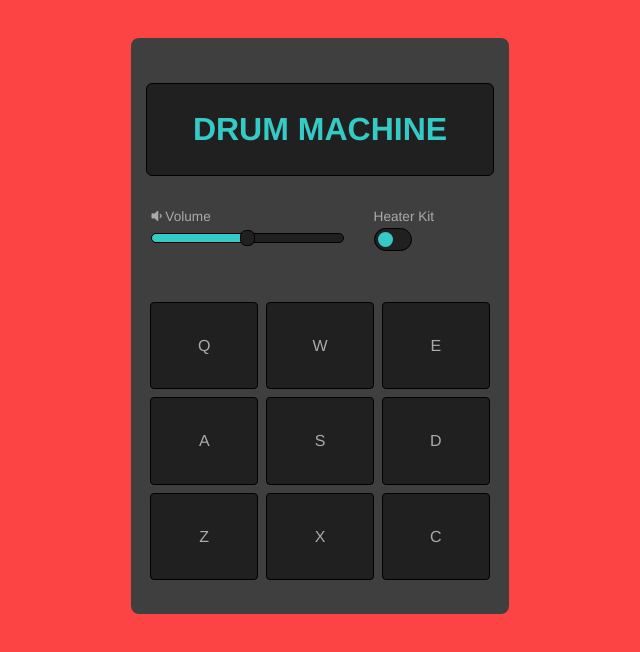
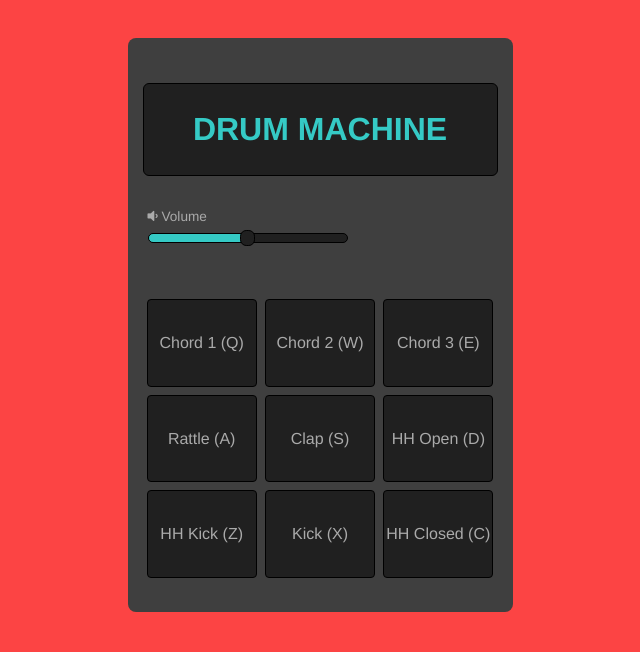
Before and after one commit to DinhTran77/drum-machine, a React (Create React App) app: page / in a window 1280 px wide. Shown: the top 652 px of the page, without its empty margins (320-960 px from the left). Built offline with nearby package versions, Linux system fonts and the light colour scheme.

Commit message:
Documentation

```diff
--- a/src/components/App.js
+++ b/src/components/App.js
@@ -1,103 +1,65 @@
-import React, { Component } from 'react';
-import DrumPad from './DrumPad';
-import './App.css';
+import React, { Component } from "react";
+import DrumPad from "./DrumPad";
+import "./App.css";
 
-const bankOne = [{
+const bankOne = [
+  {
     keyCode: 81,
-  keyTrigger: 'Q',
-  id: 'Heater-1',
-  url: 'https://s3.amazonaws.com/freecodecamp/drums/Heater-1.mp3'
-}, {
+    keyTrigger: "Chord 1 (Q)",
+    id: "Chord 1",
+    url: "https://s3.amazonaws.com/freecodecamp/drums/Chord_1.mp3"
+  },
+  {
     keyCode: 87,
-  keyTrigger: 'W',
-  id: 'Heater-2',
-  url: 'https://s3.amazonaws.com/freecodecamp/drums/Heater-2.mp3'
-}, {
+    keyTrigger: "Chord 2 (W)",
+    id: "Chord 2",
+    url: "https://s3.amazonaws.com/freecodecamp/drums/Chord_2.mp3"
+  },
+  {
     keyCode: 69,
-  keyTrigger: 'E',
-  id: 'Heater-3',
-  url: 'https://s3.amazonaws.com/freecodecamp/drums/Heater-3.mp3'
-}, {
+    keyTrigger: "Chord 3 (E)",
+    id: "Chord 3",
+    url: "https://s3.amazonaws.com/freecodecamp/drums/Chord_3.mp3"
+  },
+  {
     keyCode: 65,
-  keyTrigger: 'A',
-  id: 'Heater-4',
-  url: 'https://s3.amazonaws.com/freecodecamp/drums/Heater-4_1.mp3'
-}, {
+    keyTrigger: "Rattle (A)",
+    id: "Rattle",
+    url: "https://s3.amazonaws.com/freecodecamp/drums/Give_us_a_light.mp3"
+  },
+  {
     keyCode: 83,
-  keyTrigger: 'S',
-  id: 'Clap',
-  url: 'https://s3.amazonaws.com/freecodecamp/drums/Heater-6.mp3'
-}, {
+    keyTrigger: "Clap (S)",
+    id: "Clap",
+    url: "https://s3.amazonaws.com/freecodecamp/drums/Heater-6.mp3"
+  },
+  {
     keyCode: 68,
-  keyTrigger: 'D',
-  id: 'Open-HH',
-  url: 'https://s3.amazonaws.com/freecodecamp/drums/Dsc_Oh.mp3'
-}, {
+    keyTrigger: "HH Open (D)",
+    id: "Open-HH",
+    url: "https://s3.amazonaws.com/freecodecamp/drums/Dsc_Oh.mp3"
+  },
+  {
     keyCode: 90,
-  keyTrigger: 'Z',
+    keyTrigger: "HH Kick (Z)",
     id: "Kick-n'-Hat",
-  url: 'https://s3.amazonaws.com/freecodecamp/drums/Kick_n_Hat.mp3'
-}, {
+    url: "https://s3.amazonaws.com/freecodecamp/drums/Kick_n_Hat.mp3"
+  },
+  {
     keyCode: 88,
-  keyTrigger: 'X',
-  id: 'Kick',
-  url: 'https://s3.amazonaws.com/freecodecamp/drums/RP4_KICK_1.mp3'
-}, {
+    keyTrigger: "Kick (X)",
+    id: "Kick",
+    url: "https://s3.amazonaws.com/freecodecamp/drums/RP4_KICK_1.mp3"
+  },
+  {
     keyCode: 67,
-  keyTrigger: 'C',
-  id: 'Closed-HH',
-  url: 'https://s3.amazonaws.com/freecodecamp/drums/Cev_H2.mp3'
-},
+    keyTrigger: "HH Closed (C)",
+    id: "Closed-HH",
+    url: "https://s3.amazonaws.com/freecodecamp/drums/Cev_H2.mp3"
+  }
 ];
 
-const bankTwo = [{
-  keyCode: 81,
-  keyTrigger: 'Q',
-  id: 'Chord-1',
-  url: 'https://s3.amazonaws.com/freecodecamp/drums/Chord_1.mp3'
-}, {
-  keyCode: 87,
-  keyTrigger: 'W',
-  id: 'Chord-2',
-  url: 'https://s3.amazonaws.com/freecodecamp/drums/Chord_2.mp3'
-}, {
-  keyCode: 69,
-  keyTrigger: 'E',
-  id: 'Chord-3',
-  url: 'https://s3.amazonaws.com/freecodecamp/drums/Chord_3.mp3'
-}, {
-  keyCode: 65,
-  keyTrigger: 'A',
-  id: 'Shaker',
-  url: 'https://s3.amazonaws.com/freecodecamp/drums/Give_us_a_light.mp3'
-}, {
-  keyCode: 83,
-  keyTrigger: 'S',
-  id: 'Open-HH',
-  url: 'https://s3.amazonaws.com/freecodecamp/drums/Dry_Ohh.mp3'
-}, {
-  keyCode: 68,
-  keyTrigger: 'D',
-  id: 'Closed-HH',
-  url: 'https://s3.amazonaws.com/freecodecamp/drums/Bld_H1.mp3'
-}, {
-  keyCode: 90,
-  keyTrigger: 'Z',
-  id: 'Punchy-Kick',
-  url: 'https://s3.amazonaws.com/freecodecamp/drums/punchy_kick_1.mp3'
-}, {
-  keyCode: 88,
-  keyTrigger: 'X',
-  id: 'Side-Stick',
-  url: 'https://s3.amazonaws.com/freecodecamp/drums/side_stick_1.mp3'
-}, {
-  keyCode: 67,
-  keyTrigger: 'C',
-  id: 'Snare',
-  url: 'https://s3.amazonaws.com/freecodecamp/drums/Brk_Snr.mp3'
-}];
-
-const banks = [bankOne, bankTwo];
+const banks = [bankOne];
 
 const volumeHandlerStyle = {
   "--min": 0,
@@ -134,7 +96,7 @@ export default class App extends Component {
       bankIndex: 0,
       volumeValue: 50,
       displayText: this.props.displayTextDefault
-    }
+    };
 
     this.onBankChanged = this.onBankChanged.bind(this);
     this.onVolumeChanged = this.onVolumeChanged.bind(this);
@@ -163,15 +125,15 @@ export default class App extends Component {
     const iconVolumeElm = this.iconVolume.current;
     const displayVolumeValueElm = this.displayVolumeValue.current;
 
-    volumeHandlerElm.style.setProperty('--val', value);
+    volumeHandlerElm.style.setProperty("--val", value);
 
     if (value === 0) iconVolumeElm.className = "fas fa-volume-off";
     else if (value < 50) iconVolumeElm.className = "fas fa-volume-down";
     else iconVolumeElm.className = "fas fa-volume-up";
 
-    displayVolumeValueElm.style.setProperty('opacity', 1);
+    displayVolumeValueElm.style.setProperty("opacity", 1);
     setTimeout(() => {
-      displayVolumeValueElm.style.setProperty('opacity', 0);
+      displayVolumeValueElm.style.setProperty("opacity", 0);
     }, 1000);
 
     this.setState({
@@ -181,7 +143,7 @@ export default class App extends Component {
 
   onMouseLeaveInput() {
     setTimeout(() => {
-      this.displayVolumeValue.current.style.setProperty('opacity', 0);
+      this.displayVolumeValue.current.style.setProperty("opacity", 0);
     }, 1000);
   }
 
@@ -189,10 +151,9 @@ export default class App extends Component {
     if (this.hideVolumeTimeout) {
       clearTimeout(this.hideVolumeTimeout);
       this.hideVolumeTimeout = null;
-    }
-    else {
+    } else {
       this.hideVolumeTimeout = setTimeout(() => {
-        this.displayVolumeValue.current.style.setProperty('opacity', 0);
+        this.displayVolumeValue.current.style.setProperty("opacity", 0);
       }, 1000);
     }
   }
@@ -208,36 +169,51 @@ export default class App extends Component {
           <div className="drum-control-volumn">
             <i className="fas fa-volume-down" ref={this.iconVolume}></i>
             <span> Volume</span>
-            <span className="drum-control-volumn-value" ref={this.displayVolumeValue}> {this.state.volumeValue}</span>
-            <input type="range" onInput={this.onVolumeChanged} onMouseLeave={this.onMouseLeaveInput} style={volumeHandlerStyle} ref={this.volumeHandler} />
+            <span
+              className="drum-control-volumn-value"
+              ref={this.displayVolumeValue}
+            >
+              {" "}
+              {this.state.volumeValue}
+            </span>
+            <input
+              type="range"
+              onInput={this.onVolumeChanged}
+              onMouseLeave={this.onMouseLeaveInput}
+              style={volumeHandlerStyle}
+              ref={this.volumeHandler}
+            />
           </div>
-          <div className="drum-control-bank">
-            <div>{this.state.bankIndex ? "Smooth Piano Kit" : "Heater Kit"}</div>
+          {/* <div className="drum-control-bank">
+            <div>
+              {this.state.bankIndex ? "Smooth Piano Kit" : "Heater Kit"}
+            </div>
             <label className="switch" title="Switch bank">
-              <input type="checkbox" onChange={this.onBankChanged} ref={this.switchBank}/>
+              <input
+                type="checkbox"
+                onChange={this.onBankChanged}
+                ref={this.switchBank}
+              />
               <span className="slider round" ref={this.switchBankLabel}></span>
             </label>
-          </div>
+          </div> */}
         </div>
 
         <div className="drum-pads">
-          {
-            banks[this.state.bankIndex].map((item, idx) => {
-              return <DrumPad
+          {banks[this.state.bankIndex].map((item, idx) => {
+            return (
+              <DrumPad
                 key={idx}
                 padItem={item}
                 updateDisplayText={this.updateDisplayText}
-                volumeValue={this.state.volumeValue} />
-            })
-          }
+                volumeValue={this.state.volumeValue}
+              />
+            );
+          })}
         </div>
 
-        <div className="drum-footer">
-
+        <div className="drum-footer"></div>
       </div>
-
-
-      </div>
-    )
+    );
   }
 }
```
Also changed, not shown: 1 other file (tests, documents, lock files or other folders). Lines whose indentation alone changed are shown as unchanged.
